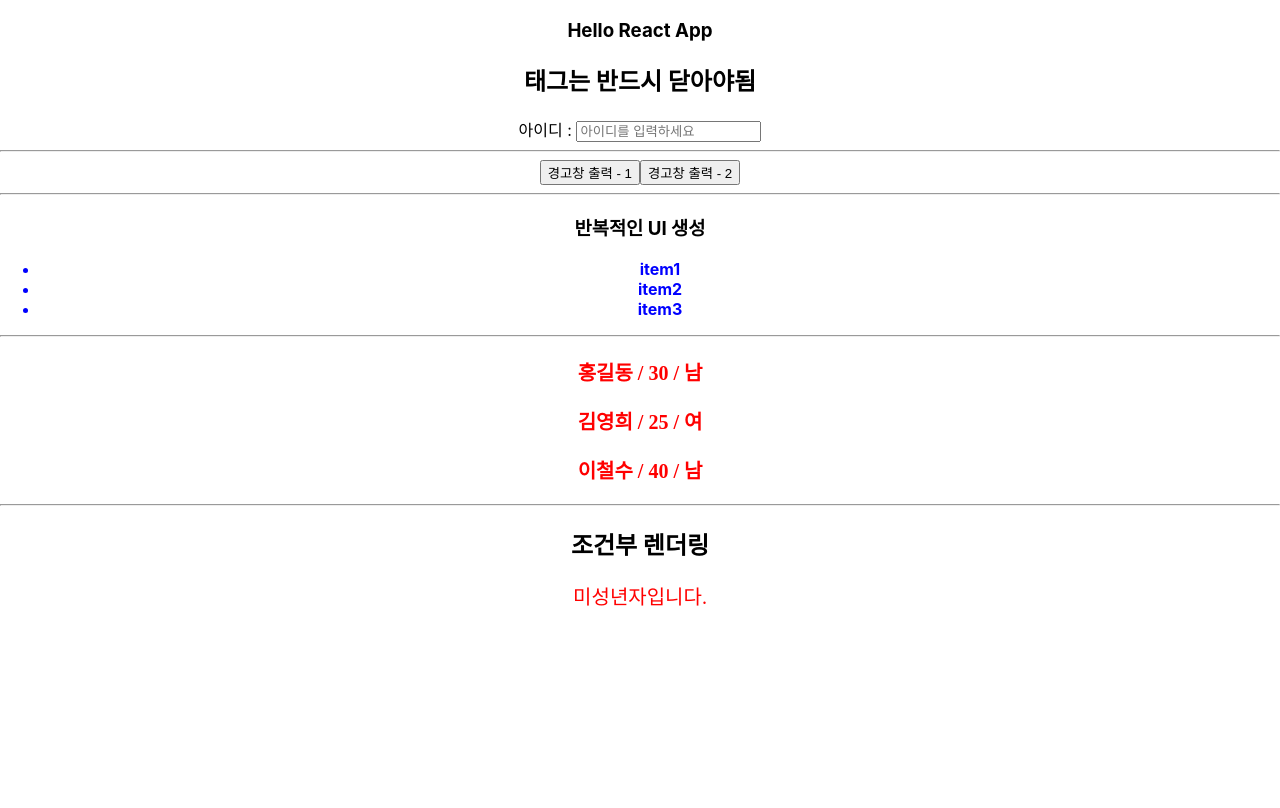
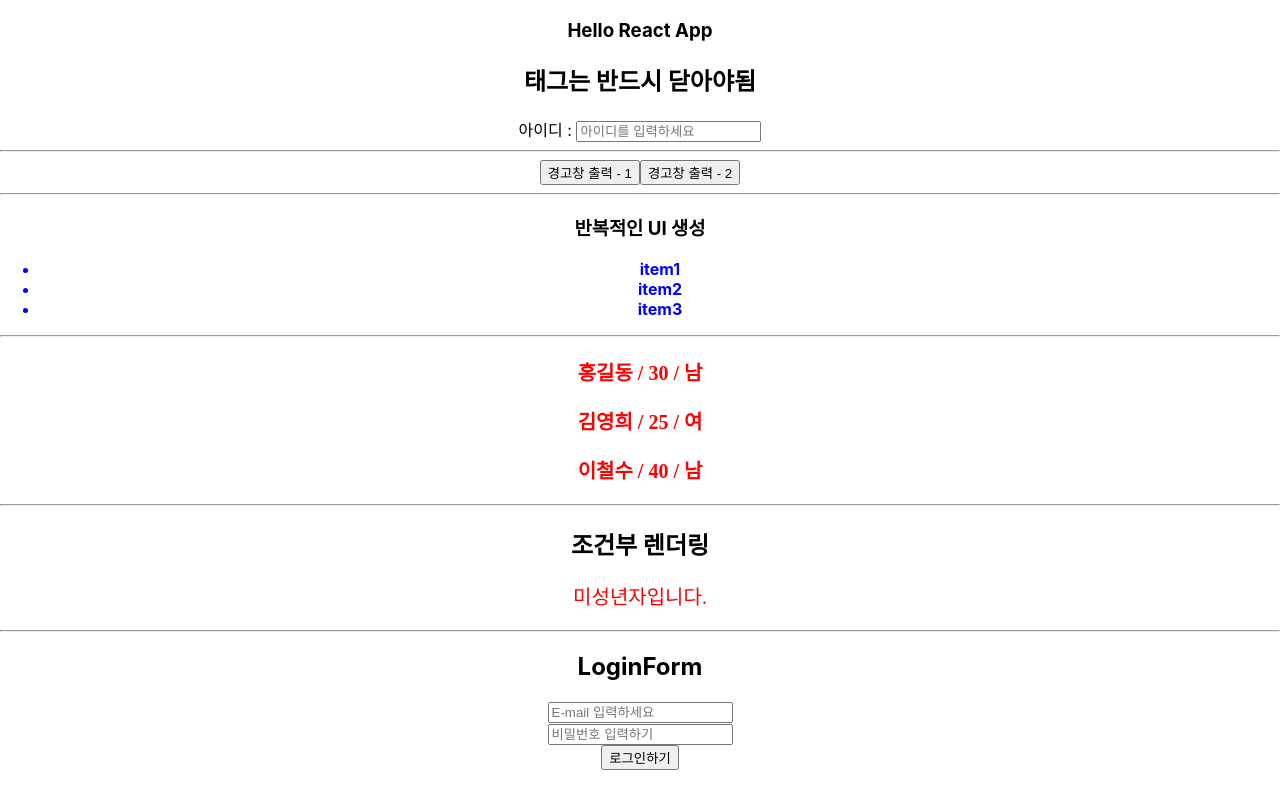
Before and after one commit to nam2626/KH_2025_04_REACT, a React (Create React App) app in the folder jsx/: page / in a window 1280 px wide. Shown: the top 808 px of the page. Built offline with nearby package versions, Linux system fonts and the light colour scheme.

Commit message:
이벤트 처리

```diff
--- a/jsx/src/App.js
+++ b/jsx/src/App.js
@@ -1,12 +1,15 @@
 import './App.css';
 import ComponentEx from './components/ComponentEx';
 import NoJSX from './components/NoJSX';
+import LoginForm from './quest/LoginForm';
 
 function App() {
   return (
     <div className="App">
       <NoJSX/>
       <ComponentEx />
+      <hr></hr>
+      <LoginForm/>
     </div>
   );
 }
--- /dev/null
+++ b/jsx/src/quest/LoginForm.jsx
@@ -0,0 +1,20 @@
+export default function LoginForm() {
+    //로그인 버튼 눌렀을때 입력한 값을 경고창 출력하는 함수 작성
+    //로그인 버튼에 클릭이벤트에 연결
+    const btnClickLogin = () => {
+        const email = document.querySelector('#email').value;
+        const passwd = document.querySelector('#passwd').value;
+        alert(`입력한 이메일: ${email}, 비밀번호: ${passwd}`);
+    }
+    const txtChange = (e) => {
+        console.log(`입력한 -> ${e.target.name}: ${e.target.value}`);
+    }
+    return (
+        <div style={{marginBottom: '200px'}}>
+            <h2>LoginForm</h2>
+            <input type="email" name="email" id="email" placeholder="E-mail 입력하세요" onChange={txtChange}/><br />
+            <input type="password" name="passwd" id="passwd" placeholder="비밀번호 입력하기" onKeyUp={txtChange}/><br/>
+            <button type="button" onClick={btnClickLogin}>로그인하기</button>
+        </div>
+    );
+}
```
